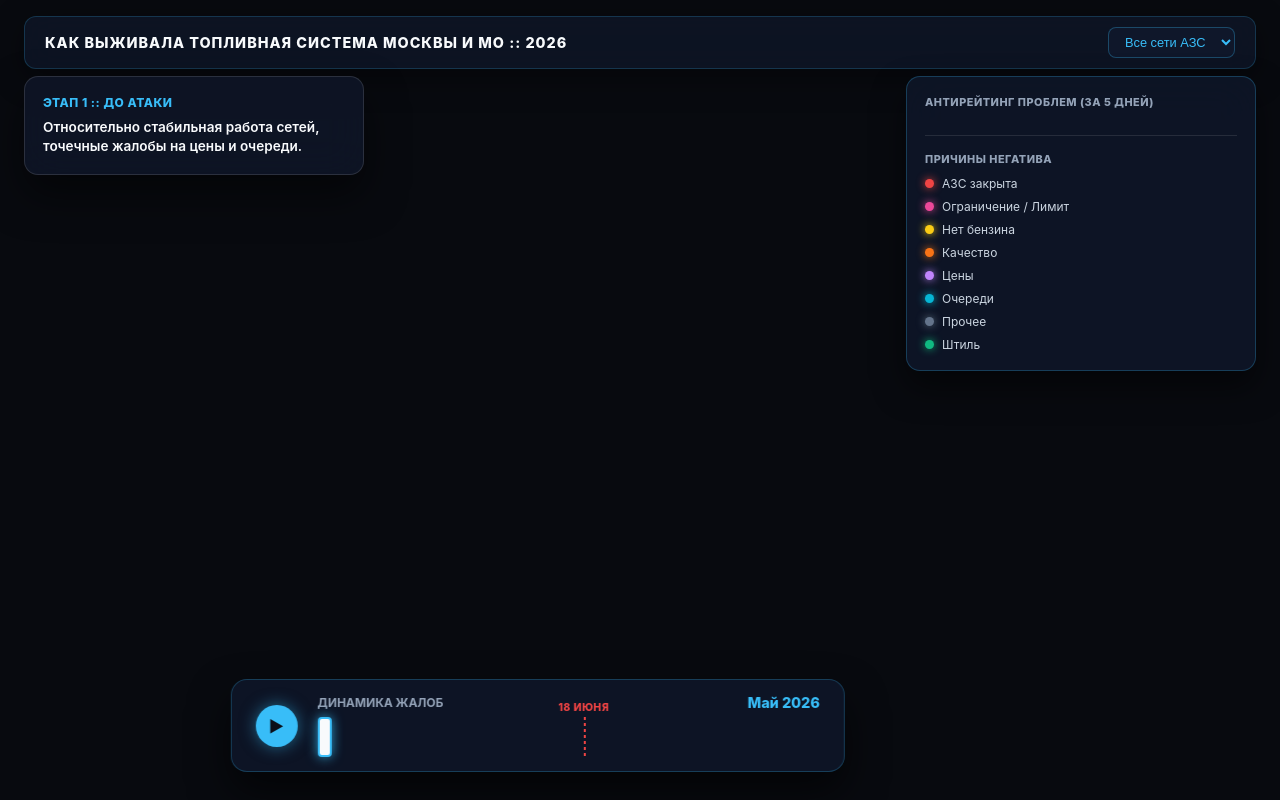
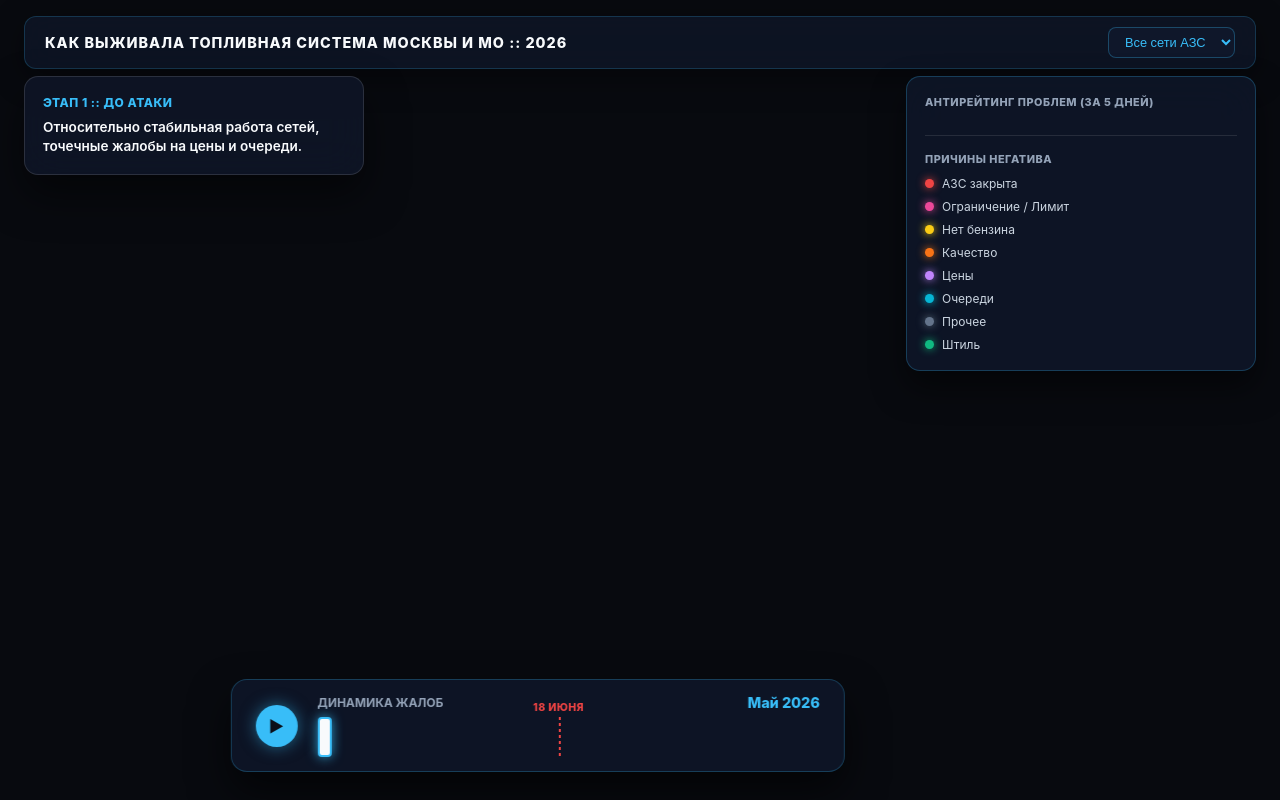
Before and after one commit to ristinka85-collab/moscow-fuel-crisis-gis, a plain HTML site: page index.html in a window 1280 px wide. Drawn offline with nearby package versions, Linux system fonts and the light colour scheme; no server answers.

Commit message:
Update index.html

```diff
--- a/index.html
+++ b/index.html
@@ -100,13 +100,14 @@
             background: #f8fafc; border: 2px solid #38bdf8; cursor: pointer; box-shadow: 0 0 12px rgba(56, 189, 248, 0.8);
         }
 
+        /* ПОДВИНУЛИ МЕТКУ НА 48% ДЛЯ ТОЧНОЙ СИНХРОНИЗАЦИИ С ЛОГИКОЙ */
         .event-marker {
-            position: absolute; top: 0; left: 53%; width: 2px; height: 100%;
+            position: absolute; top: 0; left: 48%; width: 2px; height: 100%;
             background: repeating-linear-gradient(to bottom, #ef4444, #ef4444 3px, transparent 3px, transparent 6px);
             pointer-events: none; z-index: 1;
         }
         .event-label {
-            position: absolute; top: -16px; left: 53%; transform: translateX(-50%);
+            position: absolute; top: -16px; left: 48%; transform: translateX(-50%);
             font-size: 0.65rem; font-weight: 800; color: #ef4444; text-transform: uppercase; white-space: nowrap; letter-spacing: 0.5px;
         }
 
@@ -184,7 +185,6 @@
             .status-tag { font-size: 0.65rem; margin-bottom: 2px; }
             .insight-text { font-size: 0.75rem; line-height: 1.2; }
 
-            /* На смартфонах скрываем список сетей, а ЛЕГЕНДУ переносим под карточку события */
             .right-analytics-panel > div:first-child,
             .panel-divider,
             .panel-section-title {
```
